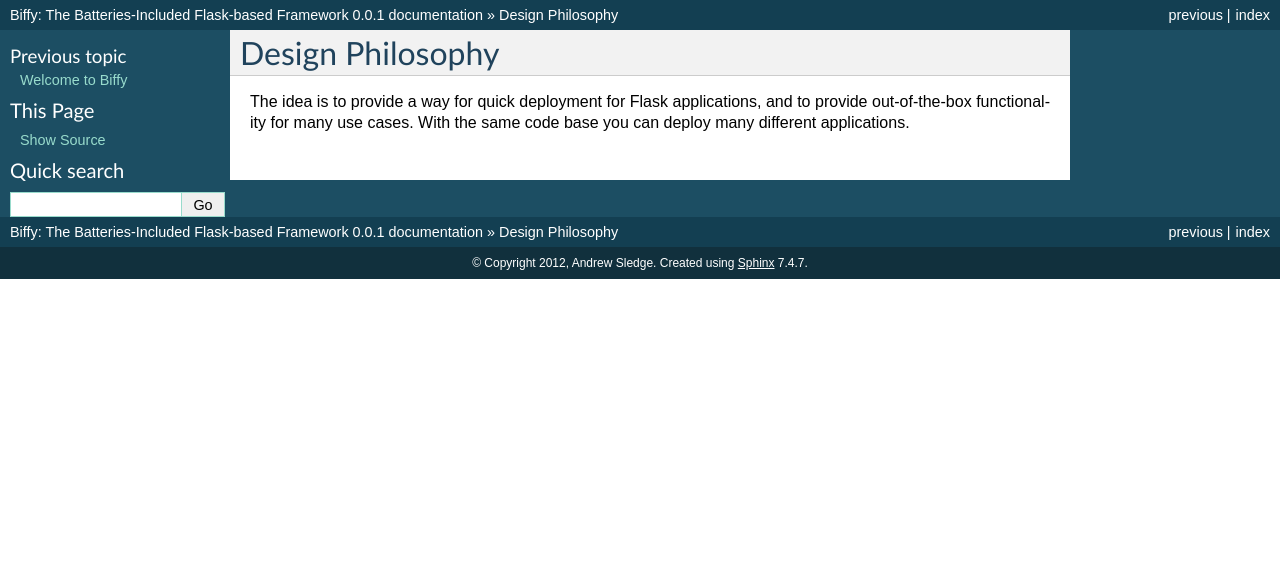
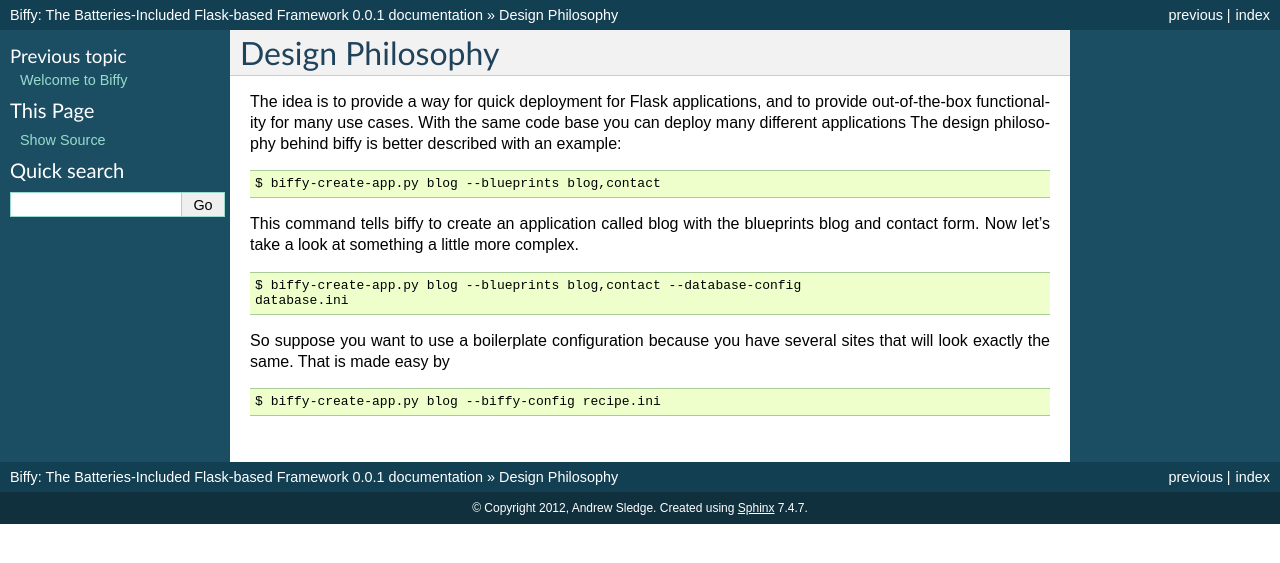
Before and after one commit to andrewjsledge/biffy, a Sphinx documentation site: the page built from docs/source/design.rst, in a window 1280 px wide. Shown: the top 563 px of the page. Built offline with Sphinx 7.4.7, drawn with Linux system fonts in a browser that asks for light colours.

Commit message:
Updated docs

```diff
--- a/docs/source/design.rst
+++ b/docs/source/design.rst
@@ -3,4 +3,25 @@
 
 The idea is to provide a way for quick deployment for Flask applications,
 and to provide out-of-the-box functionality for many use cases. With the same
-code base you can deploy many different applications.
+code base you can deploy many different applications The design philosophy
+behind biffy is better described with an example:
+
+.. code-block:: bash
+
+    $ biffy-create-app.py blog --blueprints blog,contact
+
+This command tells biffy to create an application called blog with the
+blueprints blog and contact form. Now let's take a look at something a little
+more complex.
+
+.. code-block:: bash
+
+    $ biffy-create-app.py blog --blueprints blog,contact --database-config
+    database.ini
+
+So suppose you want to use a boilerplate configuration because you have
+several sites that will look exactly the same. That is made easy by
+
+.. code-block:: bash
+
+    $ biffy-create-app.py blog --biffy-config recipe.ini
```
Also changed, not shown: 1 other file.
